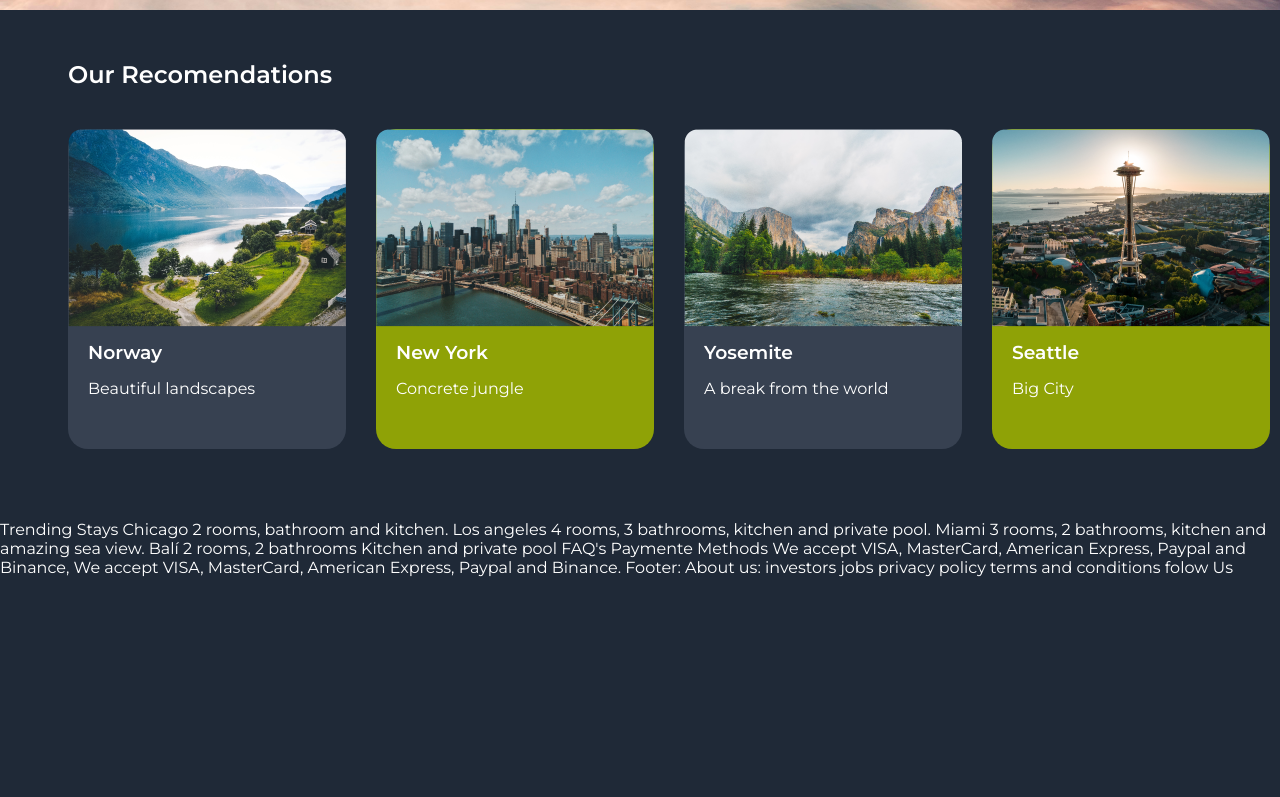
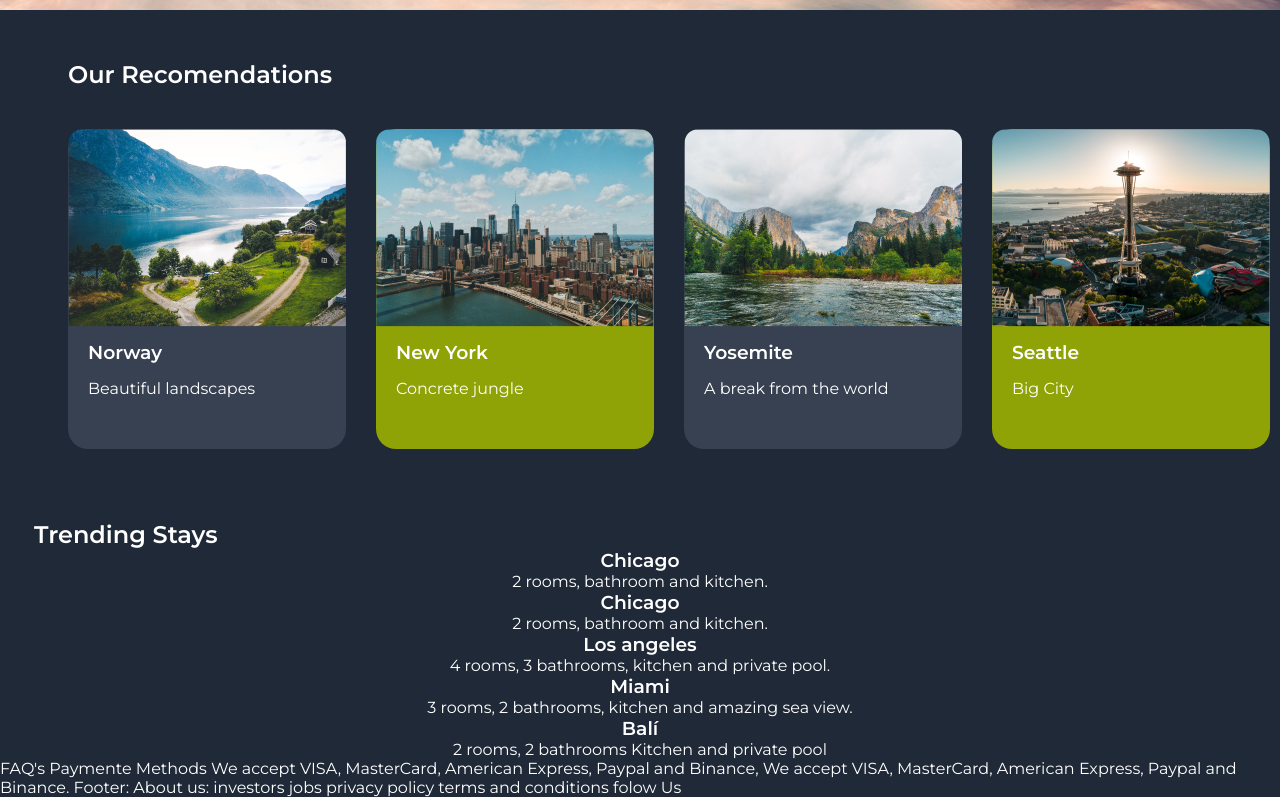
Before and after one commit to nivamolin/travel-website, a plain HTML site: page index.html in a window 1280 px wide. Shown: the part 730-1527 px from the top of the page. Before the commit the page ends 1307 px from the top, so only its background shows below. Drawn offline with Linux system fonts and the light colour scheme.

Commit message:
estructura section trending

```diff
--- a/index.html
+++ b/index.html
@@ -67,20 +67,37 @@
 
 
 
+    <section class="trending">
+        <h2 class="trending__title">Trending Stays </h2>
+        <div class="trending__container">
+            <div class="trending__container-container1">
+                <h3> Chicago</h3>
+                <p>2 rooms, bathroom and kitchen.</p>
+            </div>
+            <div class="trending__container-container2">
+                <h3> Chicago</h3>
+                <p>2 rooms, bathroom and kitchen.</p>
+            </div>
+            <div class="trending__container-container3">
+                <h3> Los angeles </h3>
+                <p>4 rooms, 3 bathrooms,  kitchen and private pool.</p>
+            </div>
+            <div class="trending__container-container4">
+                <h3>Miami </h3>
+                <p> 3 rooms, 2 bathrooms,  kitchen and amazing sea view.</p>
+            </div>
+            <div class="trending__container-container5">
+                <h3> Balí</h3>
+                <p> 2 rooms, 2 bathrooms Kitchen and private pool</p>
+            </div>
+        </div>
+    </section>
 
 
 
 
 
-    Trending Stays
-    Chicago
-    2 rooms, bathroom and kitchen.
-    Los angeles
-    4 rooms, 3 bathrooms,  kitchen and private pool.
-    Miami
-    3 rooms, 2 bathrooms,  kitchen and amazing sea view.
-    Balí
-    2 rooms, 2 bathrooms Kitchen and private pool
+
 
 
 
--- a/main.css
+++ b/main.css
@@ -151,3 +151,17 @@ body {
 .card4 {
     background-color: var(--verde);
 }
+
+/* section Trending */
+
+.trending {
+    padding: var(--padding);
+}
+
+.trending__container {
+    text-align: center;
+}
+
+.trending__title {
+    text-align: left;
+}
```
Also changed, not shown: 1 other file.
